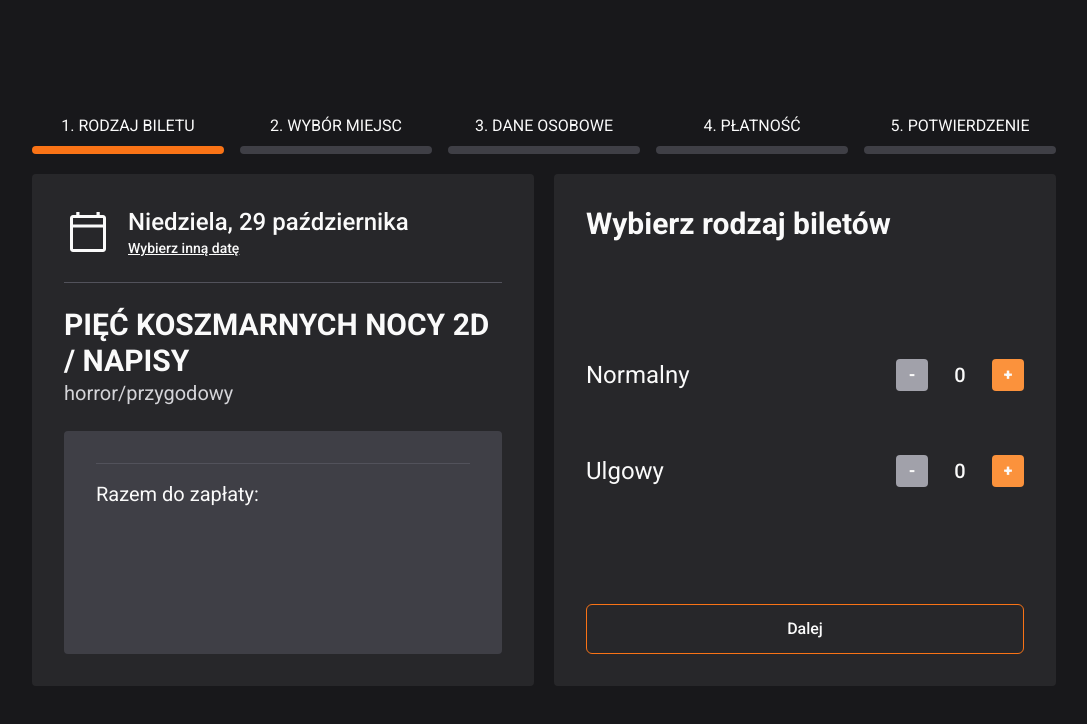
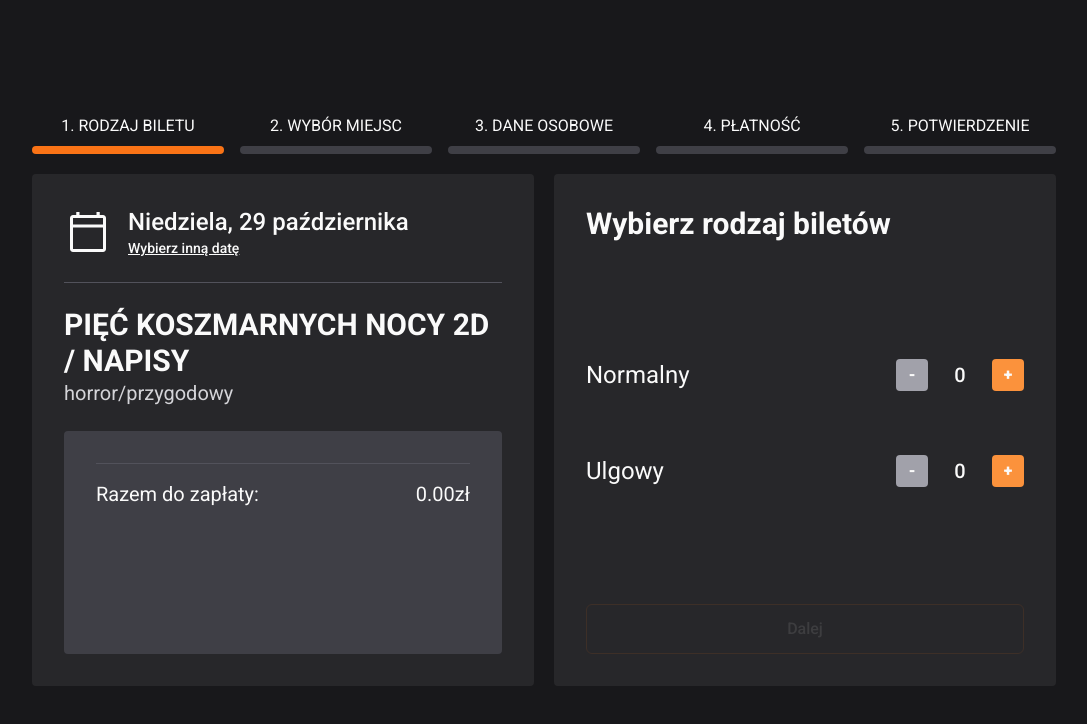
Before and after one commit to mdretkie/paint-2023z, a Next.js app in the folder client/: page /kup-bilet in a window 1280 px wide. Shown: the top 724 px of the page, without its empty margins (96-1183 px from the left). Built offline with nearby package versions, Linux system fonts and the light colour scheme.

Commit message:
Podsumowanie biletów

```diff
--- a/client/src/app/(bilety)/kup-bilet/_components/steps/confirmation/Confirmation.tsx
+++ b/client/src/app/(bilety)/kup-bilet/_components/steps/confirmation/Confirmation.tsx
@@ -32,10 +32,10 @@ export default function Confirmation() {
           Bilety Zaklepane! <br />
           Czas na Filmową Magię!
         </div>
-        <div className="text-xl text-center text-zinc-50">
+        <div className="text-md text-center text-zinc-50">
           Dziękujemy za skorzystanie z naszych usług! Proces zakupu biletów
-          zakończony sukcesem. Bilety zostały przesłane na Twój adres e-mail.
-          Życzymy udanego seansu!
+          zakończony sukcesem. Bilety zostały przesłane na{' '}
+          <em>Twój adres e-mail</em>. Życzymy udanego seansu!
         </div>
         <Link
           href={'/'}
--- a/client/src/app/(bilety)/kup-bilet/_components/steps/personal-data/PersonalData.tsx
+++ b/client/src/app/(bilety)/kup-bilet/_components/steps/personal-data/PersonalData.tsx
@@ -86,10 +86,10 @@ export default function PersonalData() {
   const { formData, setFormData, handleNext } = useFormState();
 
   const initialValues = {
-    firstName: '',
-    lastName: '',
-    email: '',
-    phone: '',
+    firstName: formData.firstName,
+    lastName: formData.lastName,
+    email: formData.email,
+    phone: formData.phone,
   };
 
   const handleSubmit = (values: any) => {
--- a/client/src/app/(bilety)/kup-bilet/_components/steps/seats/Seats.tsx
+++ b/client/src/app/(bilety)/kup-bilet/_components/steps/seats/Seats.tsx
@@ -8,7 +8,7 @@ import { useSeats } from './_components/hooks/useSeats';
 import { useFormState } from '@/components/providers/FormContext';
 
 export default function Seats() {
-  const { handleNext } = useFormState();
+  const { formData, handleNext } = useFormState();
   const { seatsData, totalTickets, totalSelected, handleSeatClick } = useSeats({
     1: [
       { number: 1, available: false, selected: false },
@@ -94,7 +94,10 @@ export default function Seats() {
         <Legend />
         <div className="flex justify-between">
           <BackButton text={'Powrót'} />
-          <SubmitButton text={'Dalej'} />
+          <SubmitButton
+            text={'Dalej'}
+            disabled={formData.seats.length !== totalTickets}
+          />
         </div>
       </form>
     </div>
--- a/client/src/app/(bilety)/kup-bilet/_components/steps/tickets-type/TicketsType.tsx
+++ b/client/src/app/(bilety)/kup-bilet/_components/steps/tickets-type/TicketsType.tsx
@@ -12,14 +12,18 @@ interface TicketInputProps {
 
 export default function TicketsType() {
   const { formData, setFormData, handleNext } = useFormState();
-  const [reducedTicketNumber, setReducedTicketNumber] = useState(0);
-  const [normalTicketNumber, setNormalTicketNumber] = useState(0);
+  const [reducedTicketNumber, setReducedTicketNumber] = useState(
+    formData.type.reduced
+  );
+  const [normalTicketNumber, setNormalTicketNumber] = useState(
+    formData.type.normal
+  );
 
   const updateTicketNumber = (type: string, increment: number) => {
     if (type === 'normalny') {
-      setNormalTicketNumber((prev) => Math.max(0, prev + increment));
+      setNormalTicketNumber((prev: number) => Math.max(0, prev + increment));
     } else if (type === 'ulgowy') {
-      setReducedTicketNumber((prev) => Math.max(0, prev + increment));
+      setReducedTicketNumber((prev: number) => Math.max(0, prev + increment));
     }
   };
 
@@ -59,7 +63,10 @@ export default function TicketsType() {
             onUpdate={updateTicketNumber}
           />
         </div>
-        <SubmitButton text={'Dalej'} />
+        <SubmitButton
+          text={'Dalej'}
+          disabled={!(reducedTicketNumber + normalTicketNumber > 0)}
+        />
       </form>
     </div>
   );
--- a/client/src/app/(bilety)/kup-bilet/_components/tickets-summary/SelectedTickets.tsx
+++ b/client/src/app/(bilety)/kup-bilet/_components/tickets-summary/SelectedTickets.tsx
@@ -26,8 +26,11 @@ export default function SelectedTickets() {
     >
       {formData.seats?.map((seat: Seat) => {
         return (
-          <div key={seat.number}>
-            Rząd {seat.row}, Miejsce {seat.number}
+          <div className="flex justify-between">
+            <div key={seat.number}>
+              Rząd {seat.row}, Miejsce {seat.number}
+            </div>
+            <div>24.90zł</div>
           </div>
         );
       })}
--- a/client/src/app/(bilety)/kup-bilet/_components/tickets-summary/TotalPrice.tsx
+++ b/client/src/app/(bilety)/kup-bilet/_components/tickets-summary/TotalPrice.tsx
@@ -1,9 +1,42 @@
-import React from 'react';
+import { useFormState } from '@/components/providers/FormContext';
+import React, { useEffect, useState } from 'react';
 
 export default function TotalPrice() {
+  const { formData, step } = useFormState();
+  const [totalPrice, setTotalPrice] = useState(0);
+
+  const calculateTotalPirce = () => {
+    let totalPrice = 0;
+    totalPrice += formData.seats.length * 24.9;
+    if (formData.seats.length == formData.type.reduced + formData.type.normal) {
+      totalPrice -= formData.type.reduced * 5;
+    }
+    return totalPrice;
+  };
+
+  useEffect(() => {
+    const total = calculateTotalPirce();
+    setTotalPrice(total);
+  }, [formData.seats]);
+
   return (
-    <div className="text-xl border-t border-zinc-600 pt-4">
-      Razem do zapłaty:
+    <div>
+      <div className="text-xl border-t border-zinc-600 pt-4 flex justify-between">
+        <div>Razem do zapłaty:</div>
+        <div>{totalPrice.toFixed(2)}zł</div>
+      </div>
+      {step >= 2 && formData.type.reduced > 0 && (
+        <div className="text-zinc-400 mt-2">
+          {formData.seats.length ==
+          formData.type.reduced + formData.type.normal ? (
+            <div className="flex justify-between">
+              <div>Ulga:</div> {(-formData.type.reduced * 5).toFixed(2)}zł
+            </div>
+          ) : (
+            'Zniżka za bilety ulgowe zostanie naliczona po wybraniu wszystkich miejsc.'
+          )}
+        </div>
+      )}
     </div>
   );
 }
--- a/client/src/components/common/buttons.tsx
+++ b/client/src/components/common/buttons.tsx
@@ -8,11 +8,18 @@ export function LogInButton() {
   );
 }
 
-export function SubmitButton({ text }: { text: string }) {
+export function SubmitButton({
+  text,
+  disabled,
+}: {
+  text: string;
+  disabled?: boolean;
+}) {
   return (
     <button
+      disabled={disabled}
       type="submit"
-      className="px-4 py-3 bg-zinc-800 border border-orange-500 rounded-md font-medium text-zinc-50 mb-6 md:mb-0 hover:outline hover:outline-orange-500"
+      className="disabled:opacity-10 disabled:hover:outline-none px-4 py-3 bg-zinc-800 border border-orange-500 rounded-md font-medium text-zinc-50 mb-6 md:mb-0 hover:outline hover:outline-orange-500"
     >
       {text}
     </button>
@@ -21,10 +28,20 @@ export function SubmitButton({ text }: { text: string }) {
 
 export function BackButton({ text }: { text: string }) {
   const { handleBack } = useFormState();
+  const { step } = useFormState();
   return (
     <button
       className="px-4 py-3 bg-zinc-800 rounded-md font-medium text-zinc-200 mb-6 md:mb-0 hover:text-zinc-50 "
-      onClick={handleBack}
+      onClick={() => {
+        let confirmation;
+        if (step == 3) {
+          confirmation = confirm(
+            'Powrtót od poprzedniego kroku spowoduje utratę wybranych miejsc. Czy na pewno chcesz wrócić?'
+          );
+        }
+        if (!confirmation && confirmation != null) return;
+        handleBack();
+      }}
     >
       {text}
     </button>
--- a/client/src/components/providers/FormContext.tsx
+++ b/client/src/components/providers/FormContext.tsx
@@ -5,6 +5,7 @@ import {
   ReactNode,
   SetStateAction,
   createContext,
+  use,
   useContext,
   useState,
 } from 'react';
```
